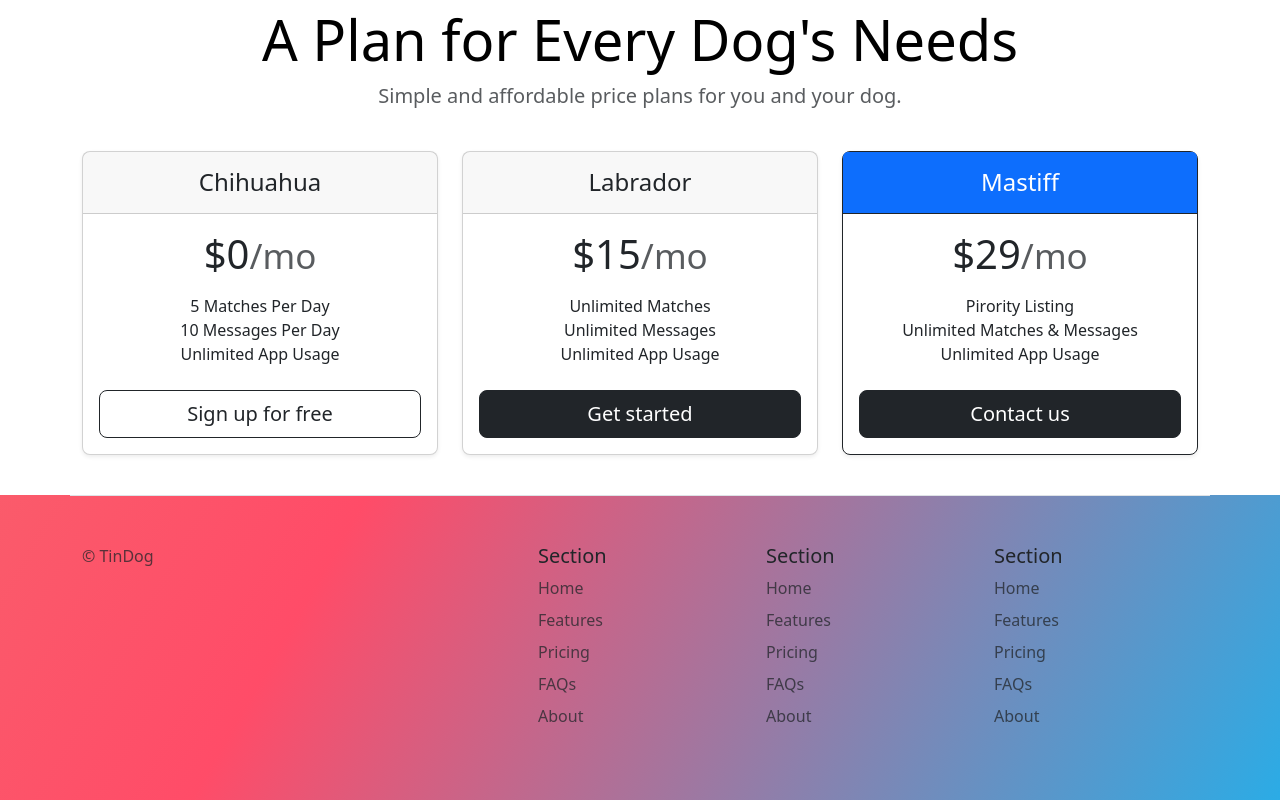
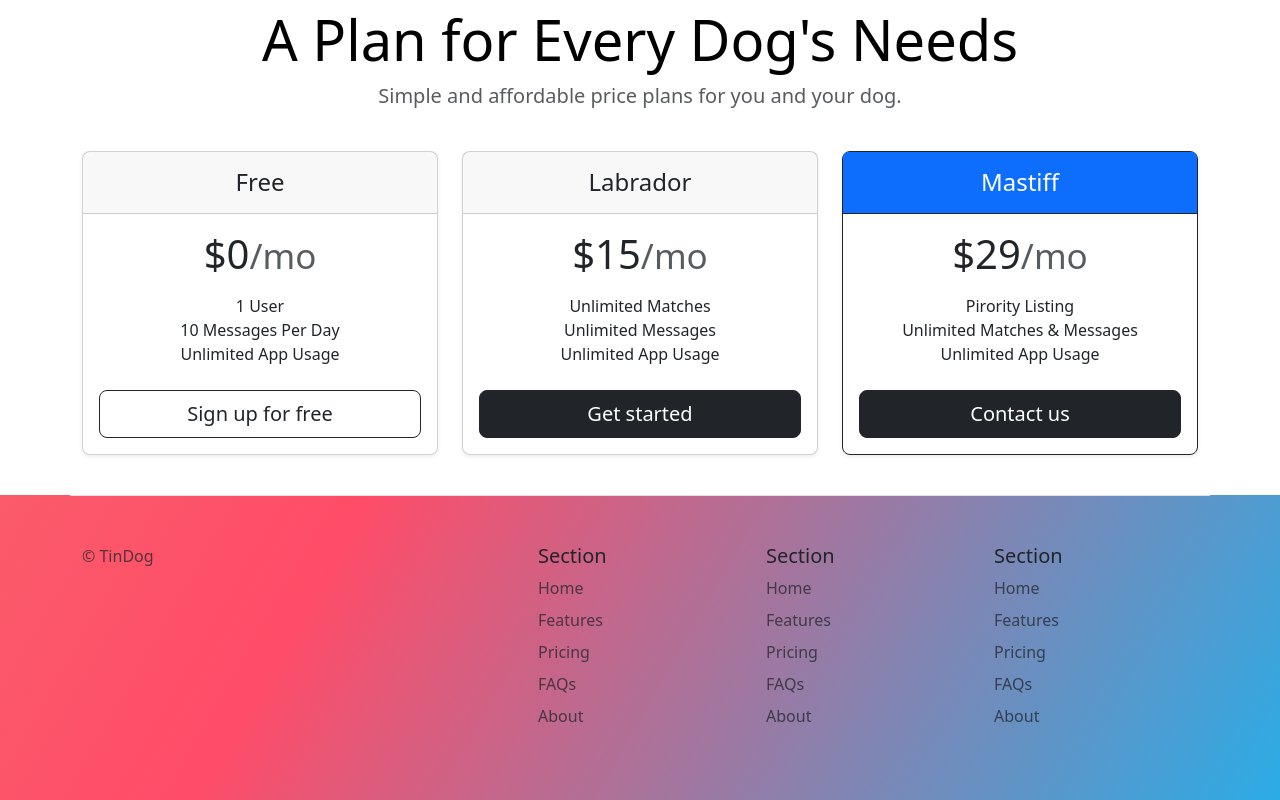
Before and after one commit to Minemo2/DogTin, a plain HTML site: page index.html in a window 1280 px wide. Shown: the part 1623-2423 px from the top of the page. Drawn offline with nearby package versions, Linux system fonts and the light colour scheme.

Commit message:
Update index.html

```diff
--- a/index.html
+++ b/index.html
@@ -145,12 +145,12 @@
       <div class="col">
         <div class="card mb-4 rounded-3 shadow-sm">
           <div class="card-header py-3">
-            <h4 class="my-0 fw-normal">Chihuahua</h4>
+            <h4 class="my-0 fw-normal">Free</h4>
           </div>
           <div class="card-body">
             <h1 class="card-title pricing-card-title">$0<small class="text-body-secondary fw-light">/mo</small></h1>
             <ul class="list-unstyled mt-3 mb-4">
-              <li>5 Matches Per Day</li>
+              <li>1 User</li>
               <li>10 Messages Per Day</li>
               <li>Unlimited App Usage</li>
             </ul>
```
